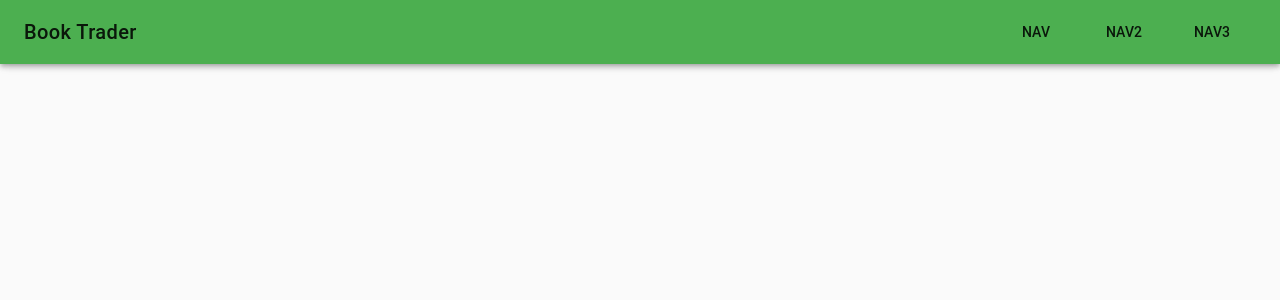
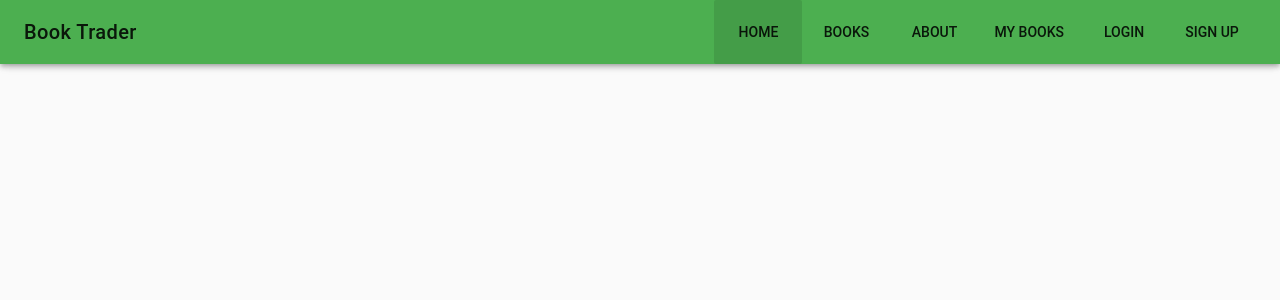
Before and after one commit to bakossandor/book_exchange_project, a Vue app in the folder client/: page / in a window 1280 px wide. Shown: the top 300 px of the page. Built offline with nearby package versions, Linux system fonts and the light colour scheme.

Commit message:
nav drawer customization

```diff
--- a/client/src/components/Navigation.vue
+++ b/client/src/components/Navigation.vue
@@ -8,9 +8,14 @@
                 <v-btn flat v-for="(item, inx) in menu" :key="inx" :to="item.link">{{ item.title }}</v-btn>
             </v-toolbar-items>
         </v-toolbar>
-        <v-navigation-drawer class="success" v-model="sideNav" absolute temporary>
+        <v-navigation-drawer class="green lighten-1" v-model="sideNav" absolute temporary>
             <v-list>
-                <v-list-tile v-for="item in menu" :key="item.title" :to="item.link">
+                <v-list-tile
+                    v-for="item in menu"
+                    :key="item.title"
+                    :to="item.link"
+                    active-class="white--text success"
+                >
                     <v-list-tile-action>
                         <v-icon>{{ item.icon }}</v-icon>
                     </v-list-tile-action>
@@ -29,9 +34,12 @@ export default {
         return {
             sideNav: null,
             menu: [
-                {icon: "change_history", title: "nav", link: "#"},
-                {icon: "change_history", title: "nav2", link: "#"},
-                {icon: "change_history", title: "nav3", link: "#"}
+                {icon: "home", title: "home", link: "/"},
+                {icon: "library_books", title: "books", link: "/books"},
+                {icon: "info", title: "about", link: "/about"},
+                {icon: "book", title: "my books", link: "/mybooks"},
+                {icon: "launch", title: "login", link: "/login"},
+                {icon: "plus_one", title: "sign up", link: "/register"}
             ]
         }
     }
```
Lines whose indentation alone changed are shown as unchanged.
